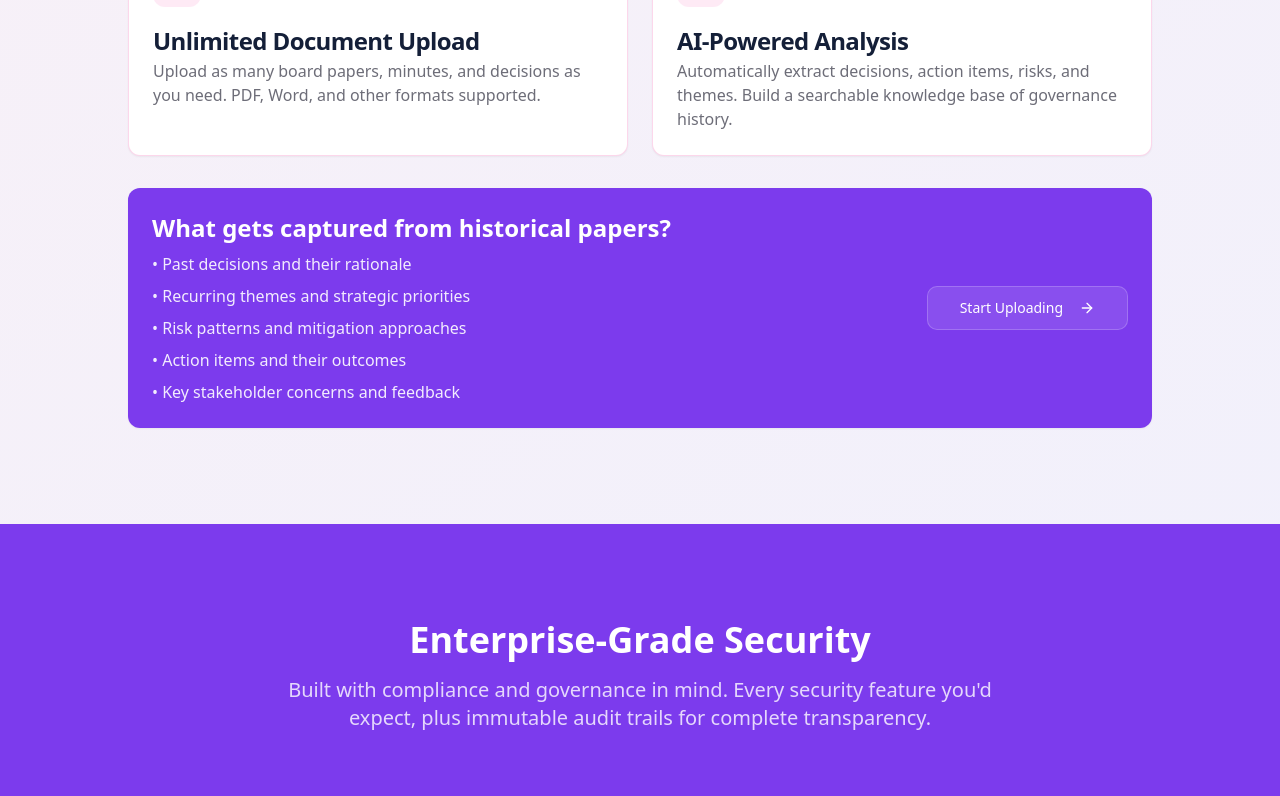
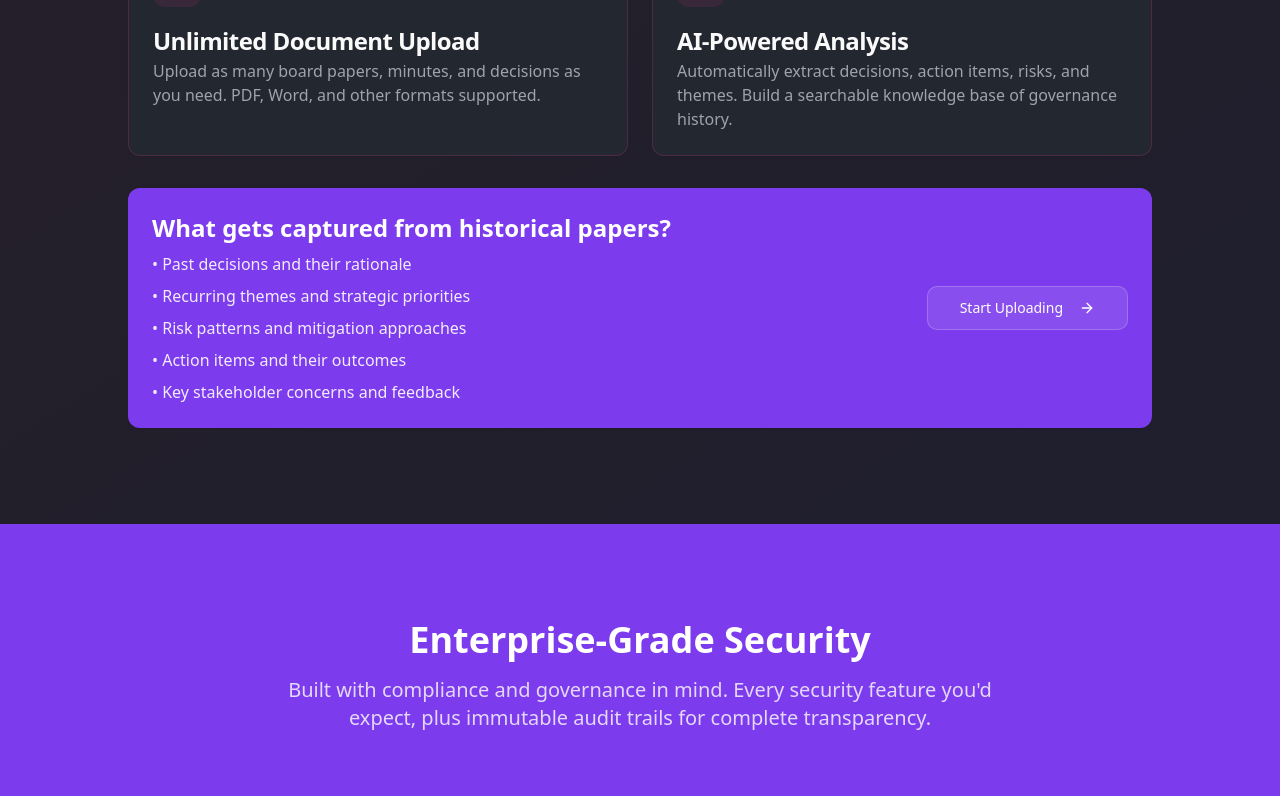
Before and after one commit to DRycroft/DirectorAiT, a React (Vite) app: page / in a window 1280 px wide. Shown: the part 2166-2962 px from the top of the page. Built offline with nearby package versions, Linux system fonts and the light colour scheme; the HTML template or start-up script is replaced by a standard one.

Commit message:
Revert color scheme and adjust

```diff
--- a/src/index.css
+++ b/src/index.css
@@ -8,16 +8,16 @@ All colors MUST be HSL.
 
 @layer base {
   :root {
-    /* Base colors - Modern, light professional palette */
-    --background: 210 40% 98%;
-    --foreground: 222 47% 15%;
+    /* Base colors - Dark grey palette with white text */
+    --background: 220 15% 12%;
+    --foreground: 0 0% 98%;
 
     /* Surface colors */
-    --card: 0 0% 100%;
-    --card-foreground: 222 47% 15%;
+    --card: 220 15% 16%;
+    --card-foreground: 0 0% 98%;
 
-    --popover: 0 0% 100%;
-    --popover-foreground: 222 47% 15%;
+    --popover: 220 15% 16%;
+    --popover-foreground: 0 0% 98%;
 
     /* Brand colors - Bold purple */
     --primary: 262 83% 58%;
@@ -29,13 +29,13 @@ All colors MUST be HSL.
     --accent-foreground: 0 0% 100%;
     --accent-hover: 328 86% 50%;
 
-    /* Secondary - Soft purple-grey */
-    --secondary: 240 12% 95%;
-    --secondary-foreground: 222 47% 15%;
+    /* Secondary - Dark grey */
+    --secondary: 220 15% 20%;
+    --secondary-foreground: 0 0% 98%;
 
     /* Muted - Subtle backgrounds and text */
-    --muted: 240 12% 95%;
-    --muted-foreground: 240 5% 45%;
+    --muted: 220 15% 24%;
+    --muted-foreground: 220 10% 65%;
 
     /* Destructive - Warm red */
     --destructive: 0 72% 51%;
@@ -50,9 +50,9 @@ All colors MUST be HSL.
     --warning-foreground: 0 0% 100%;
 
     /* Borders and inputs */
-    --border: 240 12% 88%;
-    --input: 240 12% 88%;
-    --ring: 231 48% 48%;
+    --border: 220 15% 25%;
+    --input: 220 15% 20%;
+    --ring: 262 83% 58%;
 
     --radius: 0.75rem;
 
@@ -71,25 +71,25 @@ All colors MUST be HSL.
     /* Transitions */
     --transition-smooth: all 0.3s cubic-bezier(0.4, 0, 0.2, 1);
 
-    --sidebar-background: 240 12% 97%;
-    --sidebar-foreground: 222 47% 15%;
+    --sidebar-background: 220 15% 10%;
+    --sidebar-foreground: 0 0% 98%;
     --sidebar-primary: 262 83% 58%;
     --sidebar-primary-foreground: 0 0% 100%;
-    --sidebar-accent: 240 12% 95%;
-    --sidebar-accent-foreground: 222 47% 15%;
-    --sidebar-border: 240 12% 88%;
+    --sidebar-accent: 220 15% 18%;
+    --sidebar-accent-foreground: 0 0% 98%;
+    --sidebar-border: 220 15% 22%;
     --sidebar-ring: 262 83% 58%;
   }
 
   .dark {
-    --background: 222 47% 11%;
-    --foreground: 210 40% 98%;
+    --background: 220 15% 8%;
+    --foreground: 0 0% 98%;
 
-    --card: 222 47% 14%;
-    --card-foreground: 210 40% 98%;
+    --card: 220 15% 12%;
+    --card-foreground: 0 0% 98%;
 
-    --popover: 222 47% 14%;
-    --popover-foreground: 210 40% 98%;
+    --popover: 220 15% 12%;
+    --popover-foreground: 0 0% 98%;
 
     --primary: 262 83% 65%;
     --primary-foreground: 0 0% 100%;
@@ -99,11 +99,11 @@ All colors MUST be HSL.
     --accent-foreground: 0 0% 100%;
     --accent-hover: 328 86% 72%;
 
-    --secondary: 220 14% 20%;
-    --secondary-foreground: 210 40% 98%;
+    --secondary: 220 15% 16%;
+    --secondary-foreground: 0 0% 98%;
 
-    --muted: 220 14% 20%;
-    --muted-foreground: 220 9% 60%;
+    --muted: 220 15% 20%;
+    --muted-foreground: 220 10% 60%;
 
     --destructive: 0 72% 51%;
     --destructive-foreground: 0 0% 100%;
@@ -114,17 +114,17 @@ All colors MUST be HSL.
     --warning: 38 92% 50%;
     --warning-foreground: 0 0% 100%;
 
-    --border: 220 13% 20%;
-    --input: 220 13% 20%;
+    --border: 220 15% 18%;
+    --input: 220 15% 16%;
     --ring: 262 83% 65%;
 
-    --sidebar-background: 222 47% 13%;
-    --sidebar-foreground: 210 40% 98%;
+    --sidebar-background: 220 15% 6%;
+    --sidebar-foreground: 0 0% 98%;
     --sidebar-primary: 262 83% 65%;
     --sidebar-primary-foreground: 0 0% 100%;
-    --sidebar-accent: 220 14% 20%;
-    --sidebar-accent-foreground: 210 40% 98%;
-    --sidebar-border: 220 13% 20%;
+    --sidebar-accent: 220 15% 14%;
+    --sidebar-accent-foreground: 0 0% 98%;
+    --sidebar-border: 220 15% 16%;
     --sidebar-ring: 262 83% 65%;
   }
 }
```
